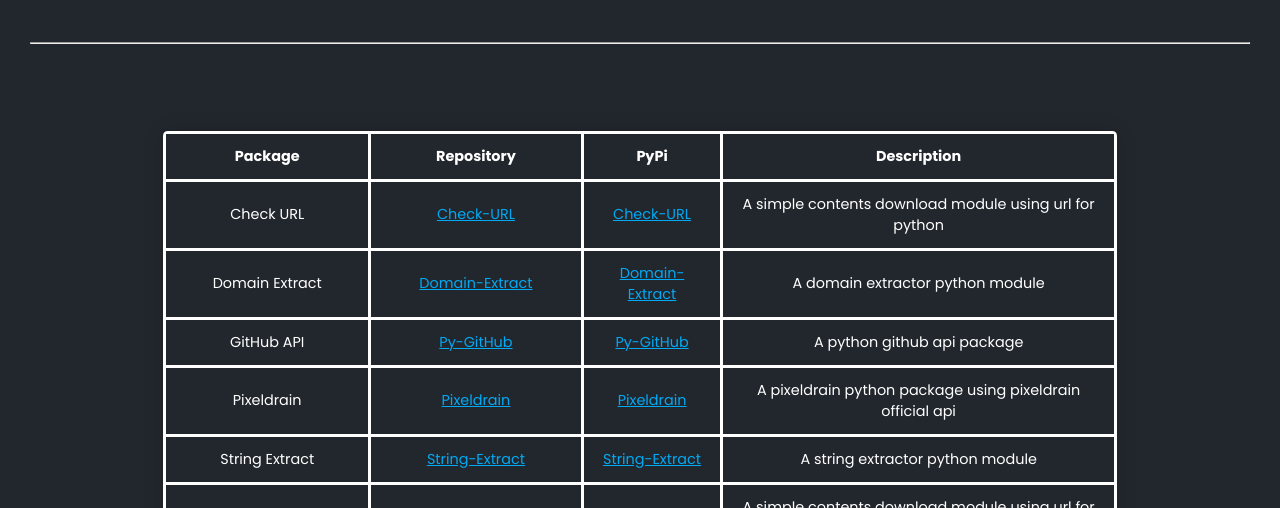
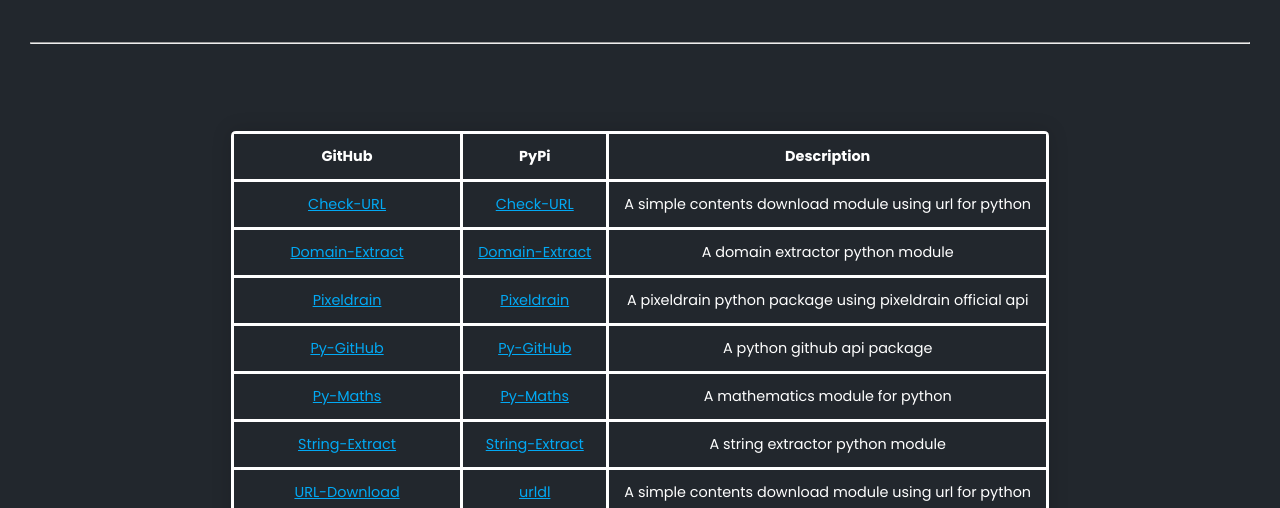
Before and after one commit to vuskel/Website, a plain HTML site: page projects/packages/python.html in a window 1280 px wide. Shown: the part 292-800 px from the top of the page. Drawn offline with nearby package versions, Linux system fonts and the light colour scheme.

Commit message:
Add Py-Maths (#204)

```diff
--- a/projects/packages/python.html
+++ b/projects/packages/python.html
@@ -30,8 +30,7 @@
 
         <thead>
           <tr>
-            <th>Package</th>
-            <th>Repository</th>
+            <th>GitHub</th>
             <th>PyPi</th>
             <th>Description</td>
           </tr>
@@ -40,49 +39,48 @@
         <tbody>
 
           <tr>
-            <td>Check URL</td>
             <td><a href="https://github.com/FayasNoushad/Check-URL">Check-URL</a></td>
             <td><a href="https://pypi.org/project/Check-URL">Check-URL</a></td>
             <td>A simple contents download module using url for python</td>
           </tr>
 
           <tr>
-            <td>Domain Extract</td>
             <td><a href="https://github.com/FayasNoushad/Domain-Extract">Domain-Extract</a></td>
             <td><a href="https://pypi.org/project/Domain-Extract">Domain-Extract</a></td>
             <td>A domain extractor python module</td>
           </tr>
 
           <tr>
-            <td>GitHub API</td>
+            <td><a href="https://github.com/FayasNoushad/Pixeldrain">Pixeldrain</a></td>
+            <td><a href="https://pypi.org/projects/Pixeldrain">Pixeldrain</a></td>
+            <td>A pixeldrain python package using pixeldrain official api</td>
+          </tr>
+
+          <tr>
             <td><a href="https://github.com/FayasNoushad/Py-GitHub">Py-GitHub</a></td>
             <td><a href="https://pypi.org/projects/Py-GitHub">Py-GitHub</a></td>
             <td>A python github api package</td>
           </tr>
 
           <tr>
-            <td>Pixeldrain</td>
-            <td><a href="https://github.com/FayasNoushad/Pixeldrain">Pixeldrain</a></td>
-            <td><a href="https://pypi.org/projects/Pixeldrain">Pixeldrain</a></td>
-            <td>A pixeldrain python package using pixeldrain official api</td>
+            <td><a href="https://github.com/FayasNoushad/Py-Maths">Py-Maths</a></td>
+            <td><a href="https://pypi.org/projects/Py-Maths">Py-Maths</a></td>
+            <td>A mathematics module for python</td>
           </tr>
 
           <tr>
-            <td>String Extract</td>
             <td><a href="https://github.com/FayasNoushad/String-Extract">String-Extract</a></td>
             <td><a href="https://pypi.org/project/String-Extract">String-Extract</a></td>
             <td>A string extractor python module</td>
           </tr>
 
           <tr>
-            <td>URL Download</td>
             <td><a href="https://github.com/FayasNoushad/URL-Download">URL-Download</a></td>
             <td><a href="https://pypi.org/project/urldl">urldl</a></td>
             <td>A simple contents download module using url for python</td>
           </tr>
 
           <tr>
-            <td>YouTube Video Thumbnail</td>
             <td><a href="https://github.com/FayasNoushad/YouTube-Video-Thumbnail">YouTube-Video-Thumbnail</a></td>
             <td><a href="https://pypi.org/projects/YTThumb">YTThumb</a></td>
             <td>A youtube video thumbnail download package</td>
```
